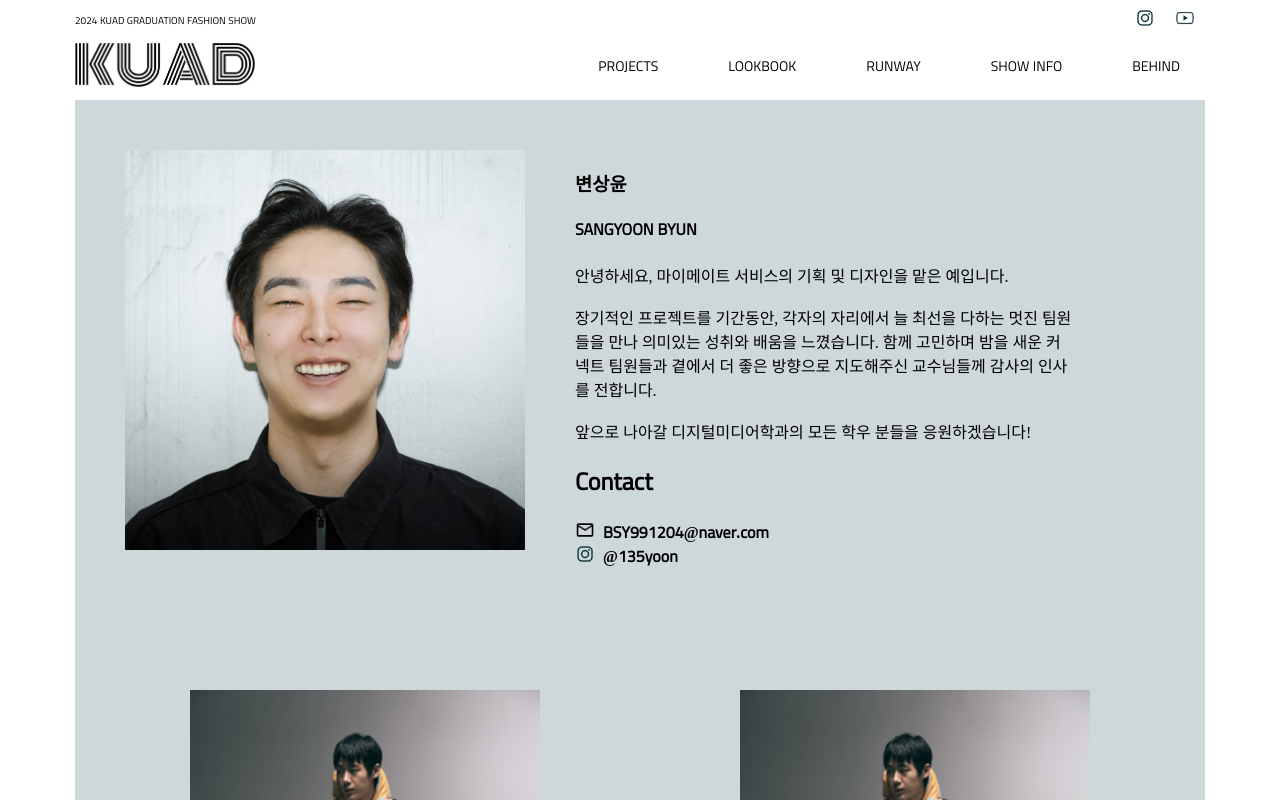
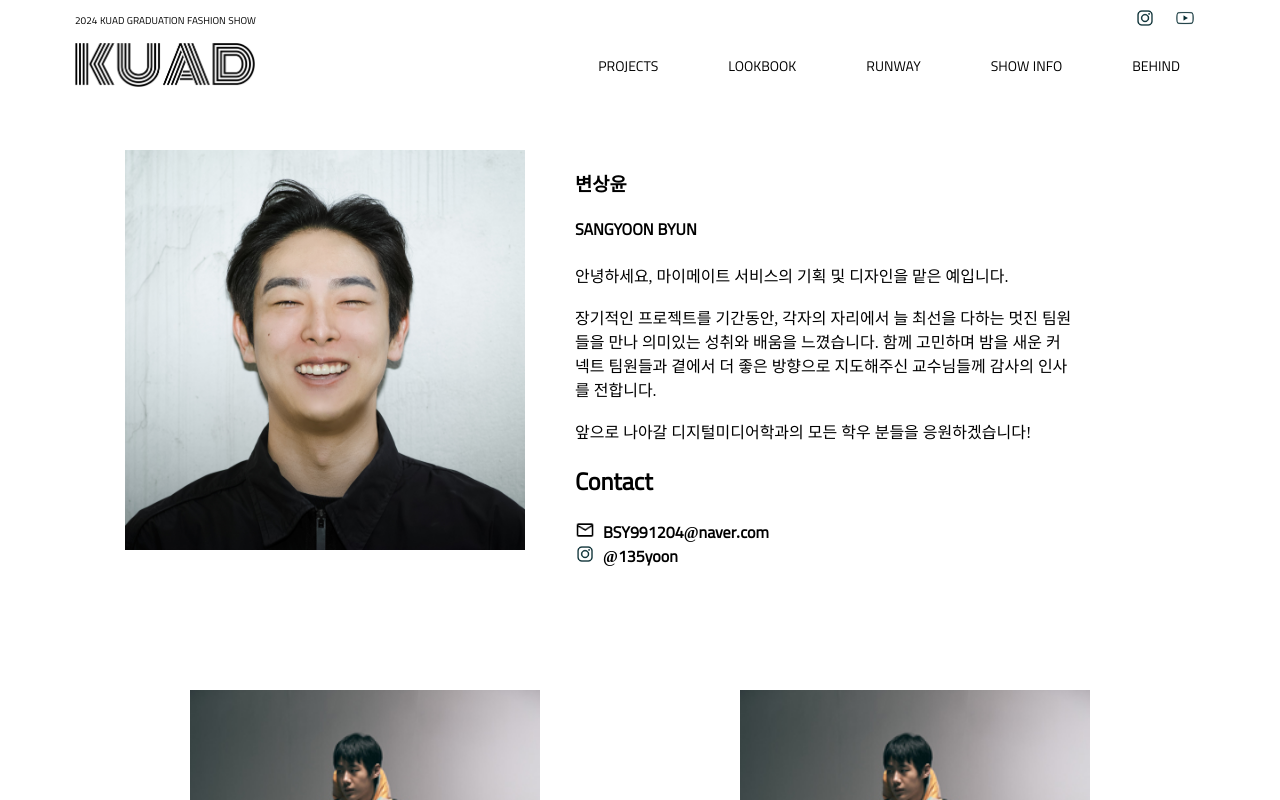
Before and after one commit to FASHION-ARCHIVE/fashion, a Vue app: page /bugreport/byun-sangyoon in a window 1280 px wide. Shown: the top 800 px of the page. Built offline with nearby package versions, Linux system fonts and the light colour scheme; a web font is replaced by a local one.

Commit message:
Update ByunSangYoonView.vue

```diff
--- a/src/views/teams/bugreport/members/member1/ByunSangYoonView.vue
+++ b/src/views/teams/bugreport/members/member1/ByunSangYoonView.vue
@@ -118,7 +118,7 @@
 
   /* margin-top: 100px; */
 
-  background-color: rgba(133, 155, 160, 0.4);
+  /* background-color: rgba(133, 155, 160, 0.4); */
 
   /* margin-bottom: 100px; */
 }
```
